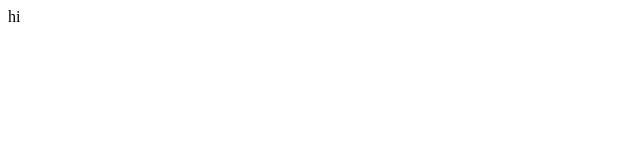
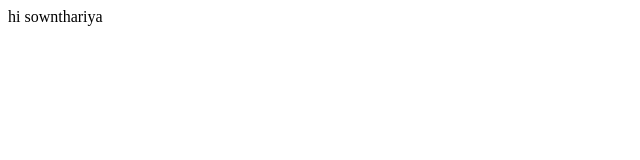
Before and after one commit to sownthariya-mahe/testgit, a plain HTML site: page index.html in a window 1280 px wide. Shown: the whole page, without its empty margins (0-640 px from the left). Drawn offline with Linux system fonts and the light colour scheme.

Commit message:
new Changes

```diff
--- a/index.html
+++ b/index.html
@@ -6,6 +6,6 @@
     <title>Document</title>
 </head>
 <body>
-    hi
+    hi sownthariya
 </body>
 </html>
```
